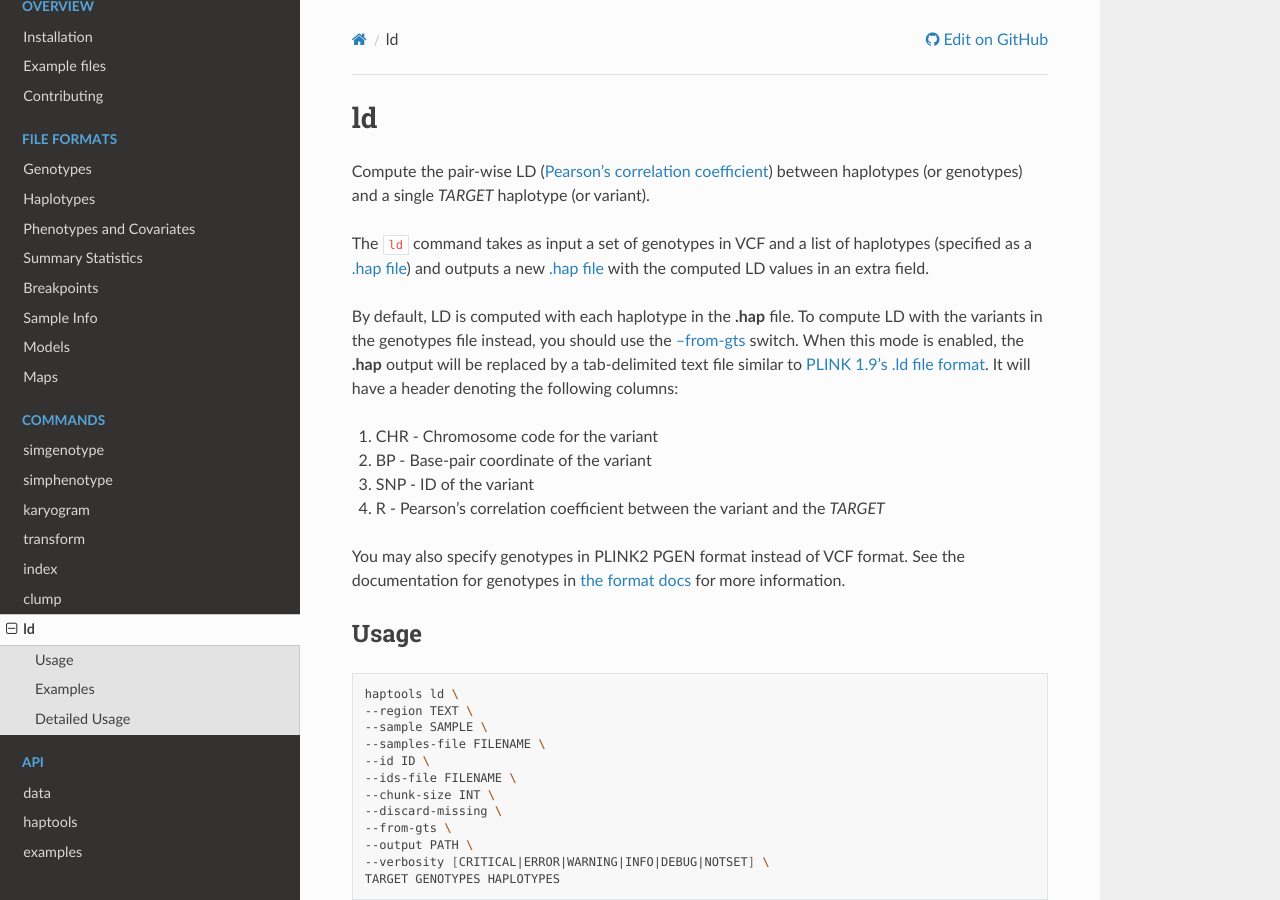
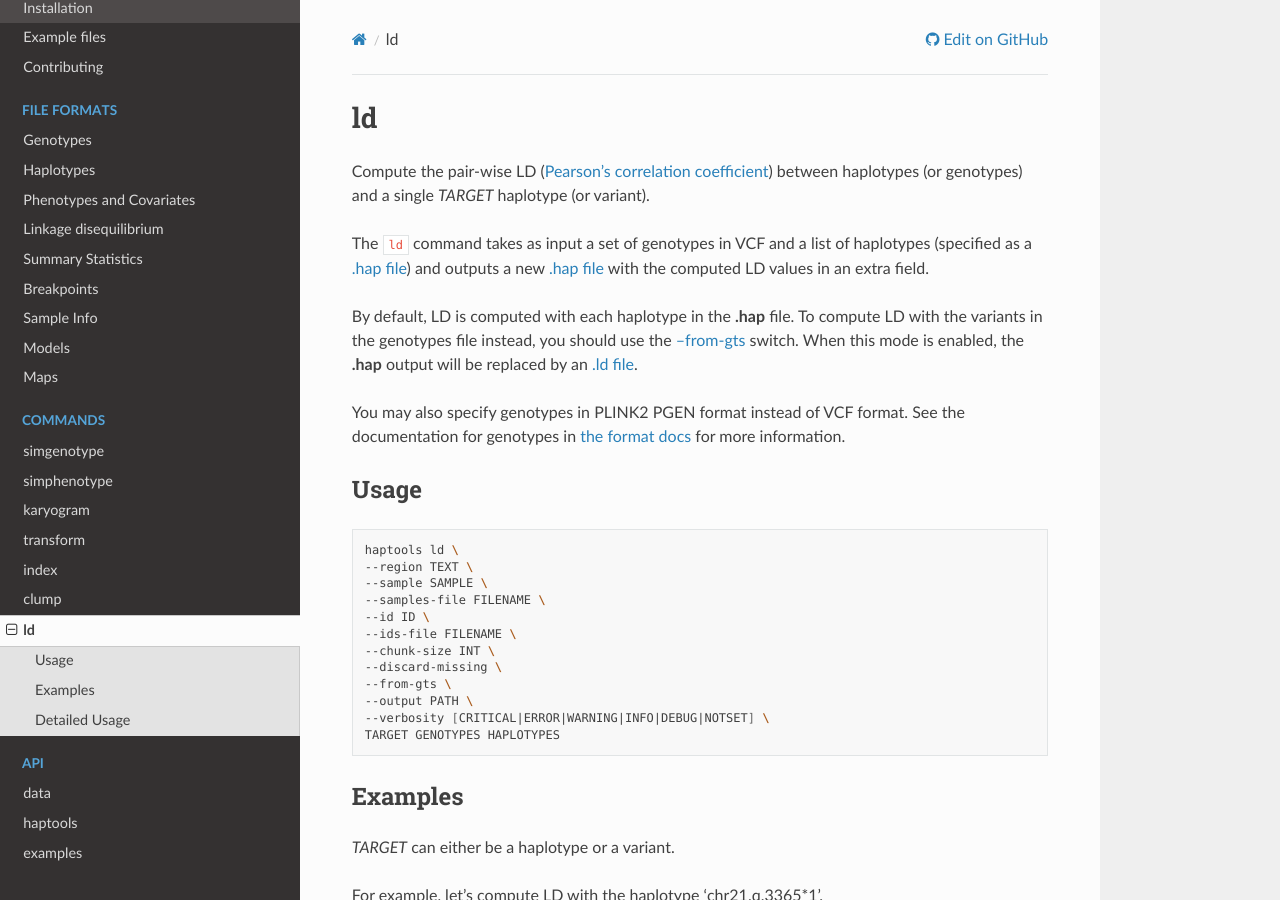
Before and after one commit to CAST-genomics/haptools, a Sphinx documentation site: the page built from docs/commands/ld.rst, in a window 1280 px wide and 900 px high. Built offline with Sphinx 7.4.7 and the Read the Docs theme 2.0.0, drawn with Linux system fonts in a browser that asks for light colours.

Commit message:
docs: describe ld file format in formats section

```diff
--- a/docs/commands/ld.rst
+++ b/docs/commands/ld.rst
@@ -8,12 +8,7 @@ Compute the pair-wise LD (`Pearson's correlation coefficient <https://numpy.org/
 
 The ``ld`` command takes as input a set of genotypes in VCF and a list of haplotypes (specified as a :doc:`.hap file </formats/haplotypes>`) and outputs a new :doc:`.hap file </formats/haplotypes>` with the computed LD values in an extra field.
 
-By default, LD is computed with each haplotype in the **.hap** file. To compute LD with the variants in the genotypes file instead, you should use the `--from-gts <#cmdoption-haptools-ld-from-gts>`_ switch. When this mode is enabled, the **.hap** output will be replaced by a tab-delimited text file similar to `PLINK 1.9's .ld file format <https://www.cog-genomics.org/plink/1.9/formats#ld>`_. It will have a header denoting the following columns:
-
-1. CHR - Chromosome code for the variant
-2. BP	- Base-pair coordinate of the variant
-3. SNP - ID of the variant
-4. R - Pearson's correlation coefficient between the variant and the *TARGET*
+By default, LD is computed with each haplotype in the **.hap** file. To compute LD with the variants in the genotypes file instead, you should use the `--from-gts <#cmdoption-haptools-ld-from-gts>`_ switch. When this mode is enabled, the **.hap** output will be replaced by an :doc:`.ld file </formats/ld>`.
 
 You may also specify genotypes in PLINK2 PGEN format instead of VCF format. See the documentation for genotypes in :ref:`the format docs <formats-genotypesplink>` for more information.
 
--- a/docs/index.rst
+++ b/docs/index.rst
@@ -77,6 +77,7 @@ There is an option to *Cite this repository* on the right sidebar of `the reposi
    formats/genotypes.rst
    formats/haplotypes.rst
    formats/phenotypes.rst
+   formats/ld.rst
    formats/linear.rst
    formats/breakpoints.rst
    formats/sample_info.rst
```
Also changed, not shown: docs/formats/ld.rst (added, +43 -0 lines).
